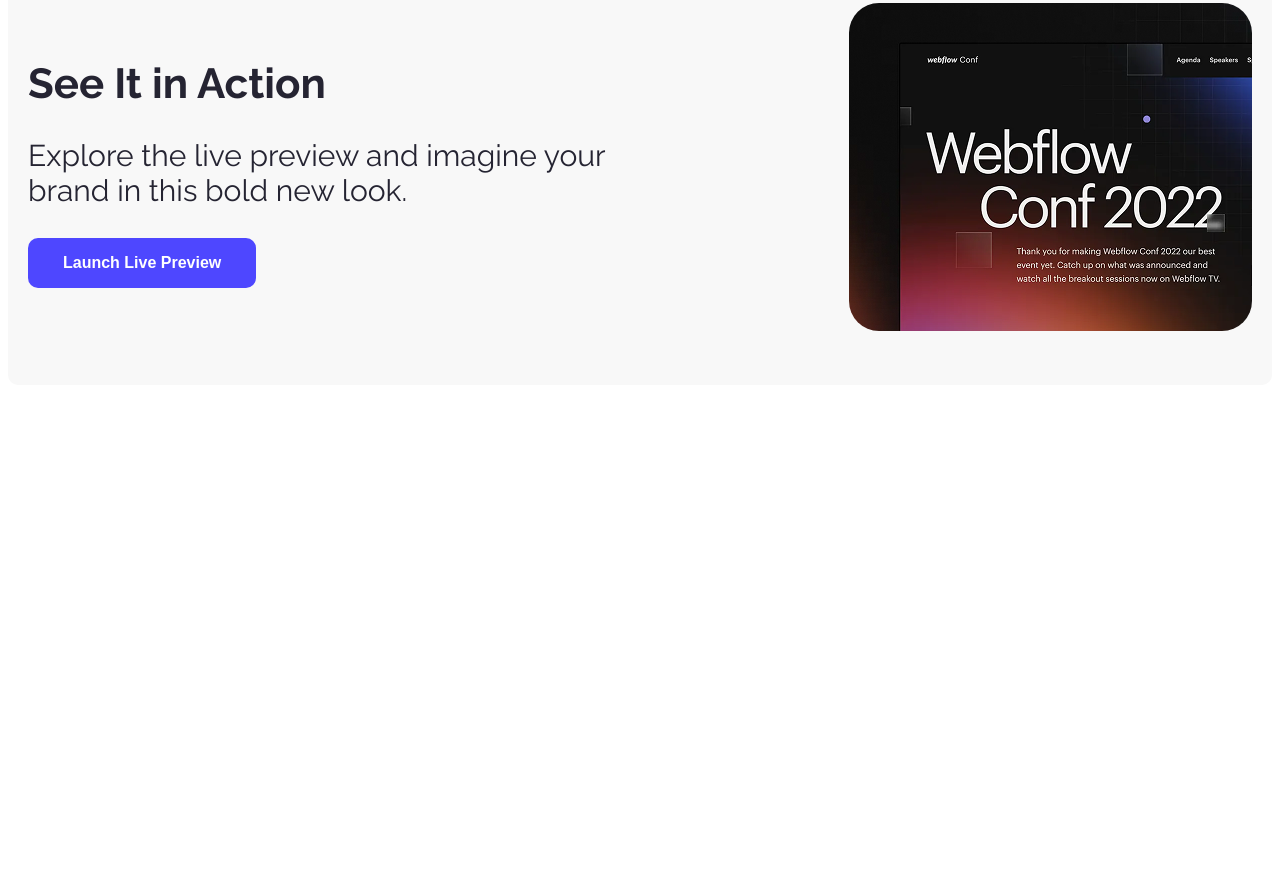
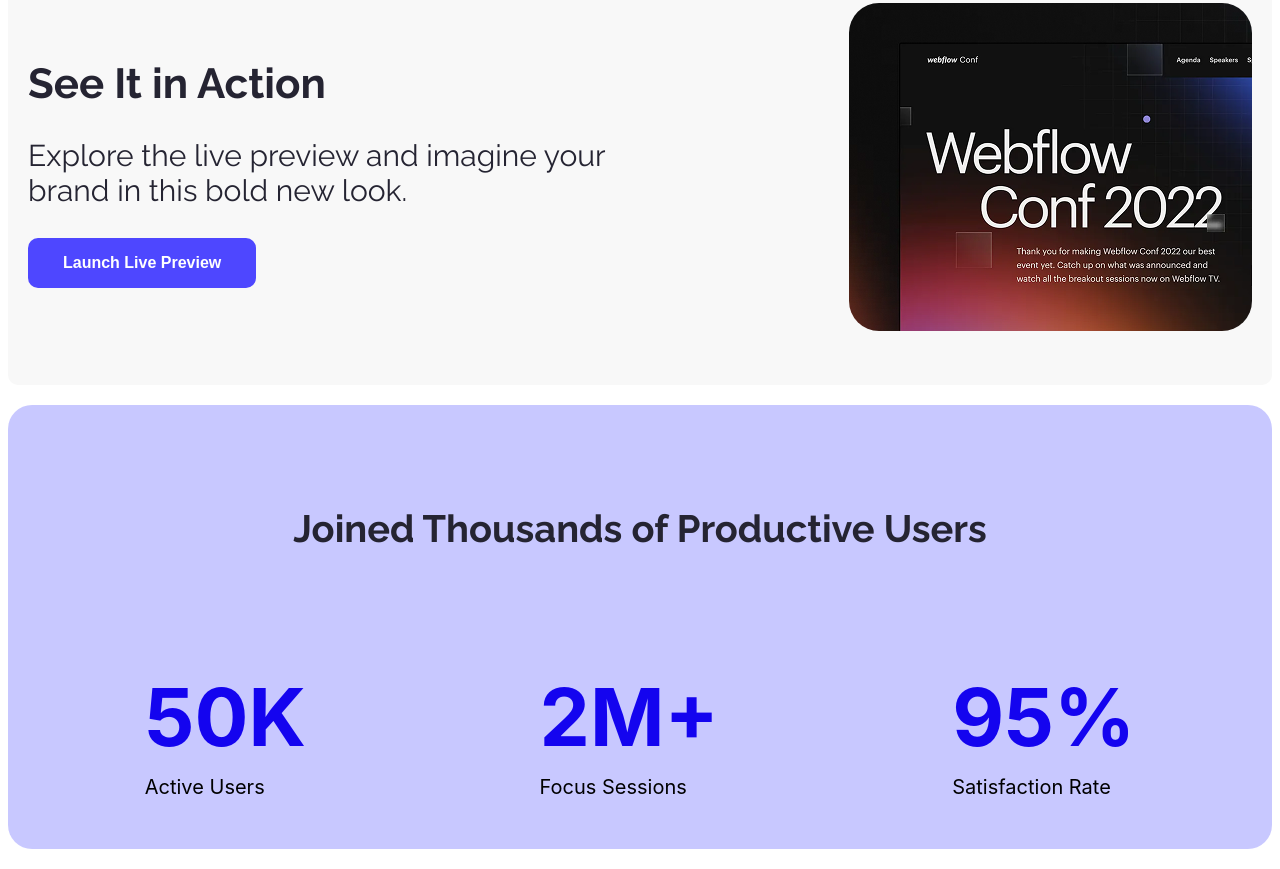
Before and after one commit to Amit-Das4545/assignment-01, a plain HTML site: page index.html in a window 1280 px wide. Shown: the part 647-1516 px from the top of the page. Before the commit the page ends 1052 px from the top, so only its background shows below. Drawn offline with Linux system fonts and the light colour scheme; a web font is replaced by a local one.

Commit message:
added productictive users part

```diff
--- a/ass-style/style.css
+++ b/ass-style/style.css
@@ -81,3 +81,39 @@
     height: 328px;
     border-radius: 30px;
 }
+
+/* wc-features */
+.wc-features {
+    background-color:  #bebeffd8;
+    padding: 50px 20px;
+    border-radius: 24px;
+    margin: 20px auto;
+    width: auto;
+}
+.wc-features-title {
+    font-size: 38px;
+    font-weight: bold;
+    color: #252432;
+    margin-bottom: 20px;
+    text-align: center;
+}
+.wc-feature-h{
+    font-size: 80px;
+    font-weight: bold;
+    color: #1404ef;
+    margin-bottom: 10px;
+    font-family:"Inter", sans-serif;
+}
+.wc-feature-span {
+    font-size: 20px;
+    font-weight: regular;
+    color: #000000;
+    margin-left: 1 0px;
+    font-family:"Inter", sans-serif;
+}
+.wc-features-list{
+    display: flex;
+    justify-content: space-around;
+}
+/* customer reviews */
+.
--- a/index.html
+++ b/index.html
@@ -36,6 +36,30 @@
                 <section><img src="assets/wc-mini.png" alt></section>
 
             </section>
+
+            <section class="wc-features">
+                <section class="wc-features-title">
+                    <h4 >Joined Thousands of Productive
+                    Users</h4>
+                </section>
+<section class="wc-features-list">
+    <section>
+        <h2 class="wc-feature-h">
+            50K
+        </h2><span class="wc-feature-span">Active Users</span>
+    </section>
+
+    <section>
+        <h2 class="wc-feature-h">
+            2M+
+        </h2><span class="wc-feature-span">Focus Sessions</span>
+    </section>
+    <section>
+        <h2 class="wc-feature-h">
+            95%
+        </h2><span class="wc-feature-span">Satisfaction Rate</span>
+    </section>
+  </section>
         </main>
     </body>
 </html>
```
